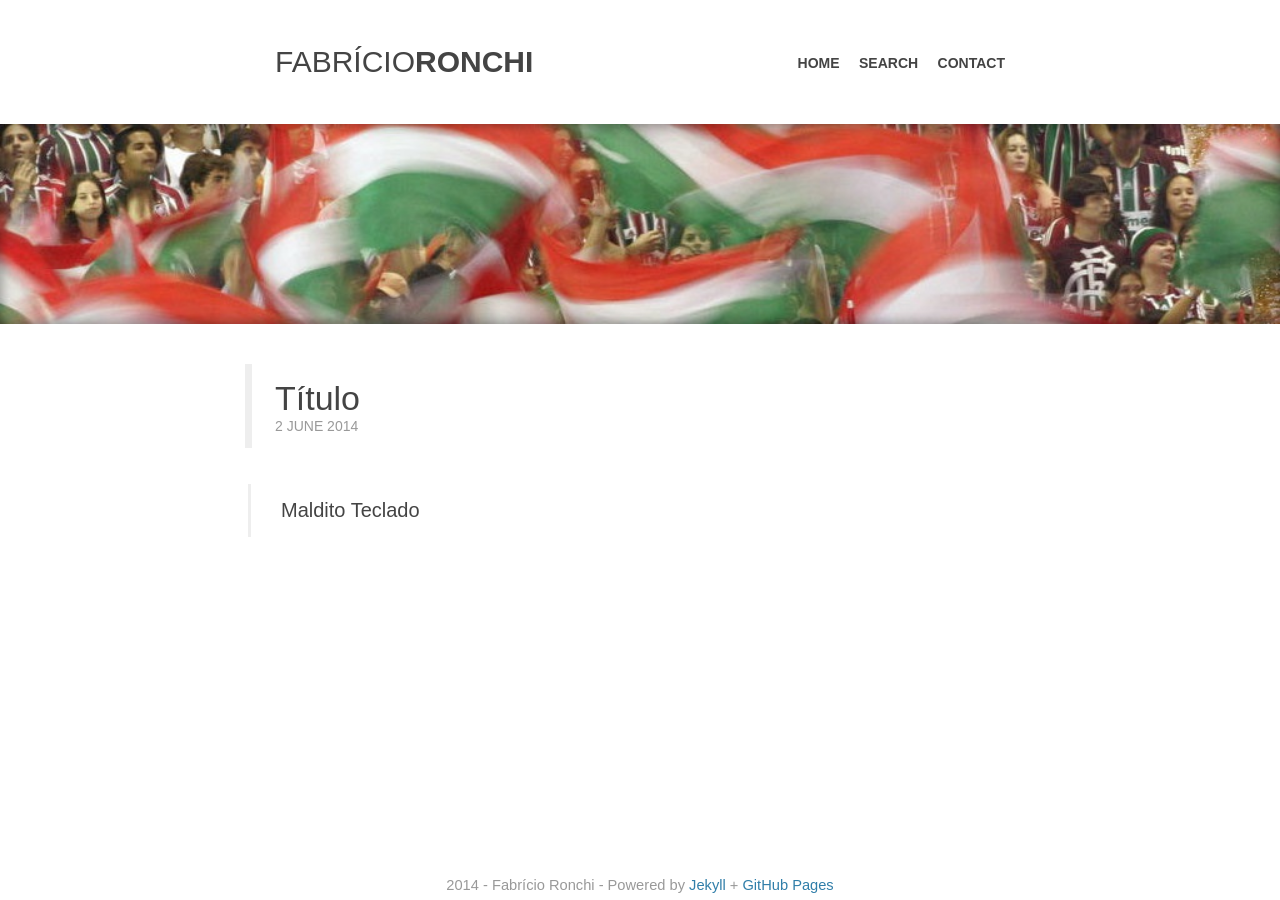
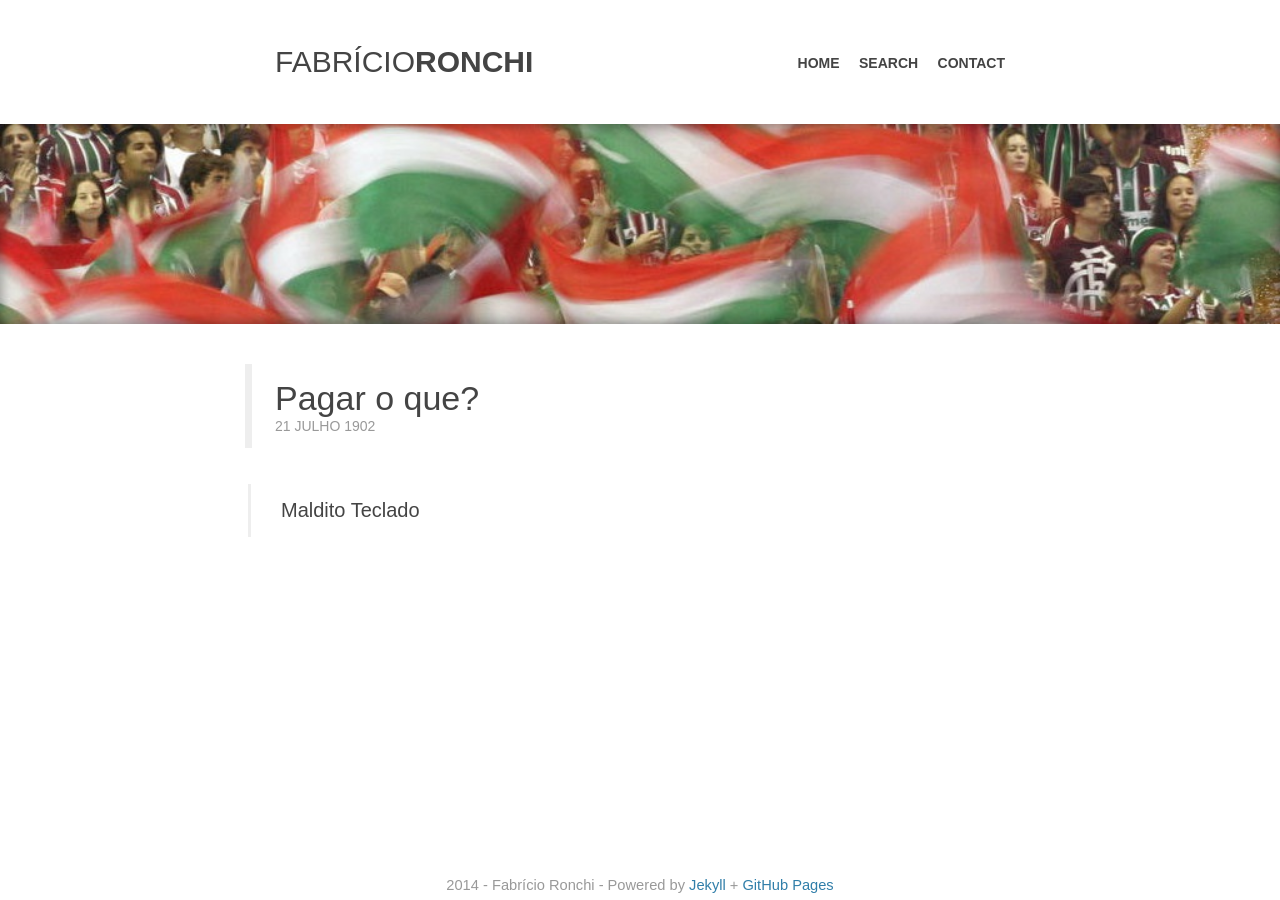
Before and after one commit to fabriciomrkonell/fabriciomrkonell, a Jekyll site: the page built from fluminense/index.html, in a window 1280 px wide. Built offline with Jekyll 4.4.1, drawn with Linux system fonts in a browser that asks for light colours; some web fonts are replaced; Markdown is read by kramdown in place of the engine named in the settings; comment, search, counter and statistics services are not loaded.

Commit message:
Teste Título

```diff
--- a/fluminense/index.html
+++ b/fluminense/index.html
@@ -5,8 +5,8 @@ imagem: /img/fundoFluminense.jpg
 ---
 <div class="my-container">
   <div class="post ">
-  <h1>Título</h1>
-  <div class="when">2 June 2014</div>
+  <h1>Pagar o que?</h1>
+  <div class="when">21 Julho 1902</div>
 
   <h3>Maldito Teclado</h3>
 
```
